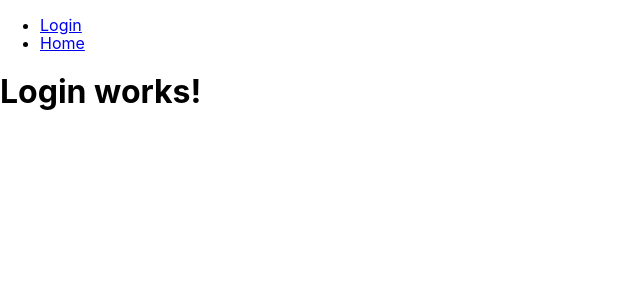
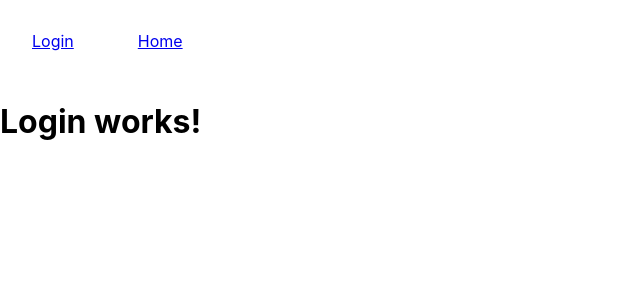
Before and after one commit to KresimirCosic/hangman, a React (Create React App) app: page /login in a window 1280 px wide. Shown: the top 300 px of the page, without its empty margins (0-640 px from the left). Built offline with nearby package versions, Linux system fonts and the light colour scheme.

Commit message:
navbar basic styles just some scss rules to see if all's working

```diff
--- /dev/null
+++ b/src/components/navbar/Navbar.scss
@@ -0,0 +1,15 @@
+.Navbar {
+  &-list {
+    list-style-type: none;
+    margin: 0;
+    padding: 0;
+    display: flex;
+    align-items: center;
+    &-item {
+      &-link {
+        display: block;
+        padding: 2rem;
+      }
+    }
+  }
+}
--- a/src/components/navbar/Navbar.tsx
+++ b/src/components/navbar/Navbar.tsx
@@ -1,17 +1,25 @@
 import { FC } from 'react';
 import { NavLink } from 'react-router-dom';
+
+import './Navbar.scss';
 
 const Navbar: FC = () => {
   return (
     <div id='Navbar' className='Navbar'>
-      <ul>
-        <li>
-          <NavLink to={'/login'}>Login</NavLink>
-        </li>
-        <li>
-          <NavLink to={'/'}>Home</NavLink>
-        </li>
-      </ul>
+      <nav>
+        <ul className='Navbar-list'>
+          <li className='Navbar-list-item'>
+            <NavLink className='Navbar-list-item-link' to={'/login'}>
+              Login
+            </NavLink>
+          </li>
+          <li>
+            <NavLink className='Navbar-list-item-link' to={'/'}>
+              Home
+            </NavLink>
+          </li>
+        </ul>
+      </nav>
     </div>
   );
 };
```
